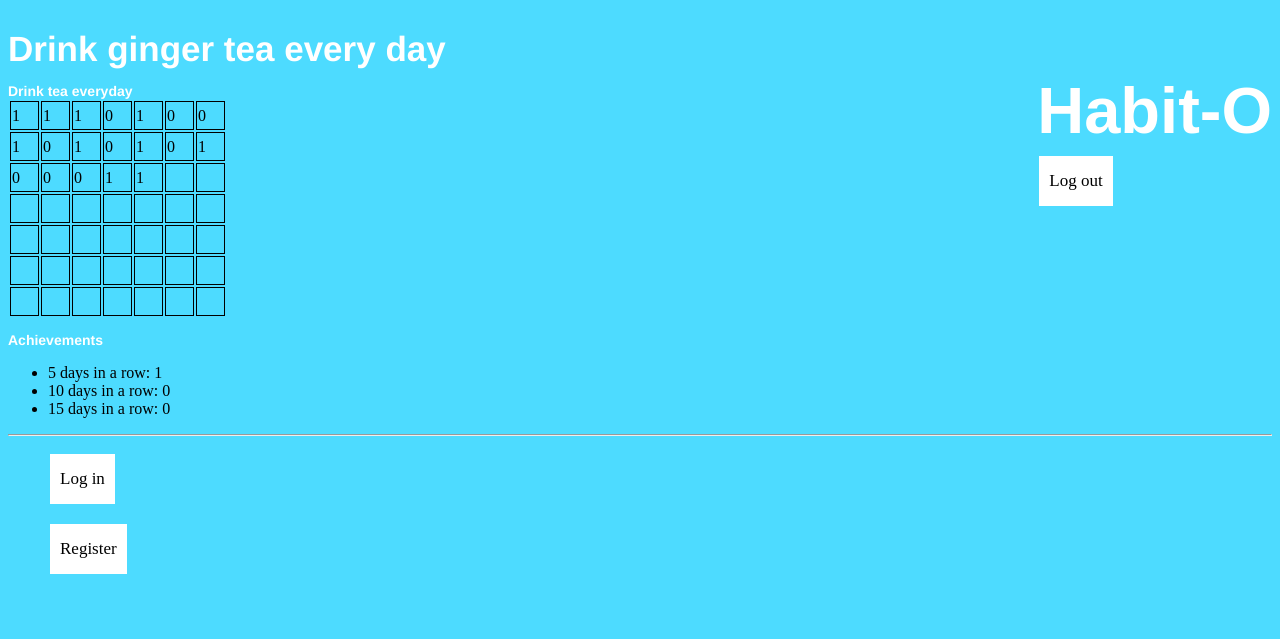
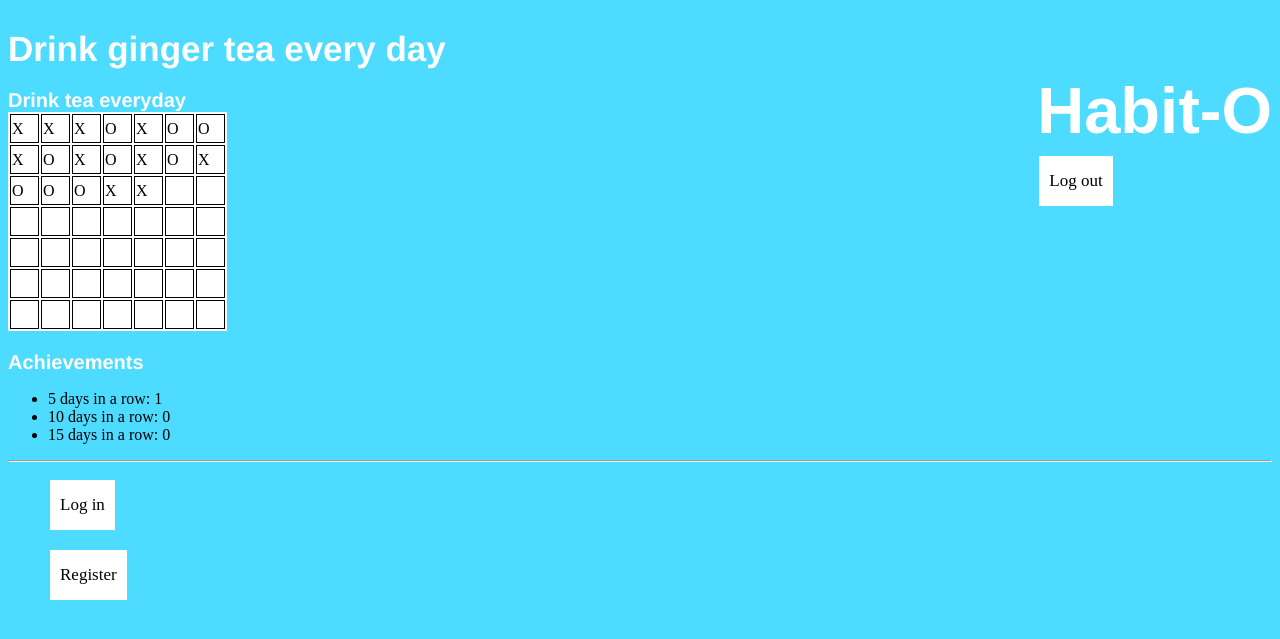
Before and after one commit to AukseBar/Habit-O, a Django app: a page that uses templates/habito_app/habit.html in a window 1280 px wide. Shown: the top 639 px of the page. Run offline with Django 3.2, Linux system fonts and the light colour scheme; data comes from the database, SQL or seed files in the repository; both versions use the stored data as it was after the commit; some libraries are stand-ins or nearby versions.

Commit message:
table styling updated

```diff
--- a/static/css/basic/stylesLoggedIn.css
+++ b/static/css/basic/stylesLoggedIn.css
@@ -16,7 +16,7 @@ h2 {
 
 h3 {
     color: white;
-    font-size: 14px;
+    font-size: 20px;
     font-family: 'Helvetica';
     margin-bottom:0px;
 }
@@ -41,3 +41,7 @@ h3 {
     margin: 2px 2px;
     cursor: pointer;
 }
+
+.habit_table {
+	background-color: white;
+}
--- a/templates/habito_app/habit.html
+++ b/templates/habito_app/habit.html
@@ -37,7 +37,7 @@
 
          <!-- DAYS TABLE -->
          <div>
-            <table id="xTable" data-slug="{{habit_slug}}">
+            <table class="habit_table" id="xTable" data-slug="{{habit_slug}}">
                <tbody>
                   <!-- Calls a custom template tag and stores result to a variable -->
                   {% days_table as days_list %}
@@ -46,9 +46,9 @@
                      <tr id="w_{{key}}">
                         {% for k,v in value %}
                            {% if v == 1 %}
-                              <td id="day_{{k}}" class="day">1</td>
+                              <td id="day_{{k}}" class="day">X</td>
                            {% elif v == 0 %}
-                              <td id="day_{{k}}" class="day">0</td>
+                              <td id="day_{{k}}" class="day">O</td>
                            {% else %}
                               <td id="day_{{k}}" class="day"></td>
                            {% endif %}
@@ -60,7 +60,7 @@
          </div>
 
          <!-- ACHIEVEMENTS -->
-         <div>
+         <div class="achievements">
             <h3>Achievements</h3>
             <ul>
                <li>
```
Also changed, not shown: templates/habito_app/base_authenticated.html (+4 -3 lines), templates/habito_app/test_habit.html (deleted, +0 -30 lines), templates/habito_app/test_index.html (deleted, +0 -21 lines), db.sqlite3.
